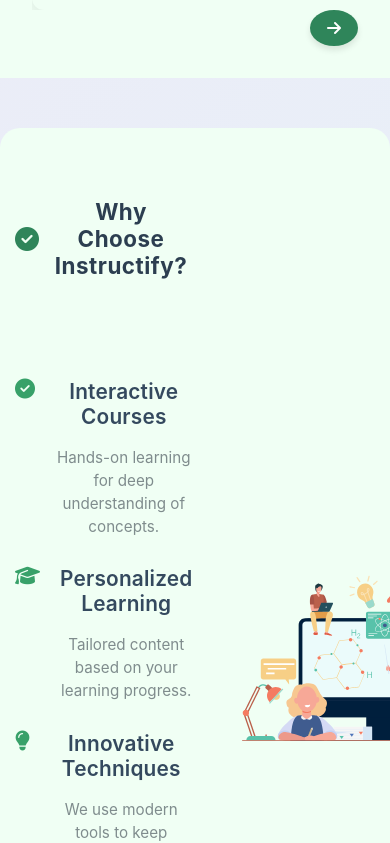
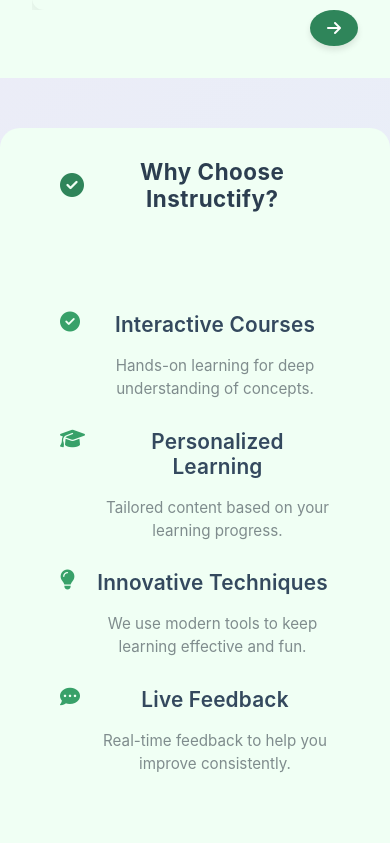
Before and after one commit to omshi255/Instructify, a React (Create React App) app in the folder frontend/: page / in a window 390 px wide. Shown: the part 2325-3168 px from the top of the page. Built offline with nearby package versions, Linux system fonts and the light colour scheme.

Commit message:
finall done

```diff
--- a/frontend/src/components/Hero.css
+++ b/frontend/src/components/Hero.css
@@ -559,18 +559,7 @@
 }
 
 /* Container for the section */
-.why-choose-us {
-  display: flex;
-  align-items: center;
-  justify-content: space-evenly;
-  padding: 0px 60px;
-  background-color: #f0fff4; /* Lighter background for a clean look */
-  border-radius: 20px;
-  color: #38a169;
-  /* margin: 80px 0; */
-  transition: all 0.3s ease;
-  text-align: center;
-}
+
 
 
 /* Left part of the section */
@@ -659,23 +648,35 @@
   transform: scale(1.05);
 }
 
+.why-choose-us {
+  display: flex;
+  align-items: center;
+  justify-content: space-evenly;
+  padding: 0px 60px;
+  background-color: #f0fff4; /* Lighter background for a clean look */
+  border-radius: 20px;
+  color: #38a169;
+  /* margin: 80px 0; */
+  transition: all 0.3s ease;
+  text-align: center;
+}
+
 /* For screens max-width 1024px */
 @media (min-width: 1024px) {
-  .why-choose-us {
-    flex-direction: column;
-    padding: 80px 30px;
-  }
+
+
+
   .why-choose-us {
     display: flex;
     align-items: center;
     justify-content: space-evenly;
-    padding: 0px 60px;
     background-color: #f0fff4; /* Lighter background for a clean look */
     border-radius: 20px;
     color: #38a169;
     /* margin: 80px 0; */
     transition: all 0.3s ease;
     text-align: center;
+    padding: 0px 60px;
   }
 
   .why-left {
@@ -716,6 +717,7 @@
     /* margin: 80px 0; */
     transition: all 0.3s ease;
     text-align: center;
+    margin: 50px 0;
   }
 
   .why-left h2 {
@@ -732,9 +734,7 @@
   }
 
   /* Adjust margins and padding for smaller devices */
-  .why-choose-us {
-    margin: 50px 0;
-  }
+
 }
 
 /* For screens max-width 480px */
@@ -746,29 +746,27 @@
   align-items: center;
 
  }
- .why-choose-us {
-  display: flex;
-  align-items: center;
-  justify-content: space-evenly;
-  padding: 0px 60px;
-  background-color: #f0fff4; /* Lighter background for a clean look */
-  border-radius: 20px;
-  color: #38a169;
-  /* margin: 80px 0; */
-  transition: all 0.3s ease;
-  text-align: center;
-}
 
   .hero-text{
 margin-top: 2rem;
     /* border: 2px solid red; */
   }
 
+  .why-choose-us {
+    flex-direction: column;
+    padding: 80px 30px;
+    display: flex;
+    align-items: center;
+    justify-content: space-evenly;
+    padding: 0px 60px;
+    background-color: #f0fff4; /* Lighter background for a clean look */
+    border-radius: 20px;
+    color: #38a169;
+    /* margin: 80px 0; */
+    transition: all 0.3s ease;
+    text-align: center;
+  }
 
-  .why-choose-us {
-
-    padding: 40px 15px;
-  }
 
   .why-left h2 {
     font-size: 1.4rem;
--- a/frontend/src/components/Hero.jsx
+++ b/frontend/src/components/Hero.jsx
@@ -155,7 +155,7 @@
         </div>
 
         <div className="why-right">
-          <Lottie options={whyChooseUsOptions} height={300} width={300} />
+          <Lottie options={whyChooseUsOptions} height={600} width={600} />
         </div>
       </section>
       <section className="review-form-section">
--- a/frontend/src/pages/Dashboard.css
+++ b/frontend/src/pages/Dashboard.css
@@ -53,6 +53,37 @@
   padding: 10px;
   border-radius: 8px;
   box-shadow: 0 2px 6px rgba(0, 0, 0, 0.1);
+}
+.dashboard-heading  {
+  font-size: 2rem;
+  font-weight: bold;
+  color: #2e2e2e;
+  margin-bottom: 20px;
+  display: flex;
+  align-items: center;
+  justify-content: center;
+  gap: 0.5rem;
+ margin-top: 100px !important;
+ justify-content: center;
+ /* margin-top: 5rem !important; */
+ /* border: 2px solid red; */
+}
+
+.emoji {
+  display: inline-block;
+  animation: wave 2s infinite;
+  transform-origin: 70% 70%;
+}
+
+/* Wave animation */
+@keyframes wave {
+  0% { transform: rotate(0deg); }
+  15% { transform: rotate(14deg); }
+  30% { transform: rotate(-8deg); }
+  45% { transform: rotate(14deg); }
+  60% { transform: rotate(-4deg); }
+  75% { transform: rotate(10deg); }
+  100% { transform: rotate(0deg); }
 }
 
 .skill-name {
--- a/frontend/src/pages/Setting.css
+++ b/frontend/src/pages/Setting.css
@@ -23,6 +23,7 @@
     justify-content: center;
     text-transform: uppercase;
     letter-spacing: 1px;
+    margin-top: 50px !important;
   }
 
   .profile-section-heading i {
```
Also changed, not shown: 1 other file (tests, documents, lock files or other folders).
